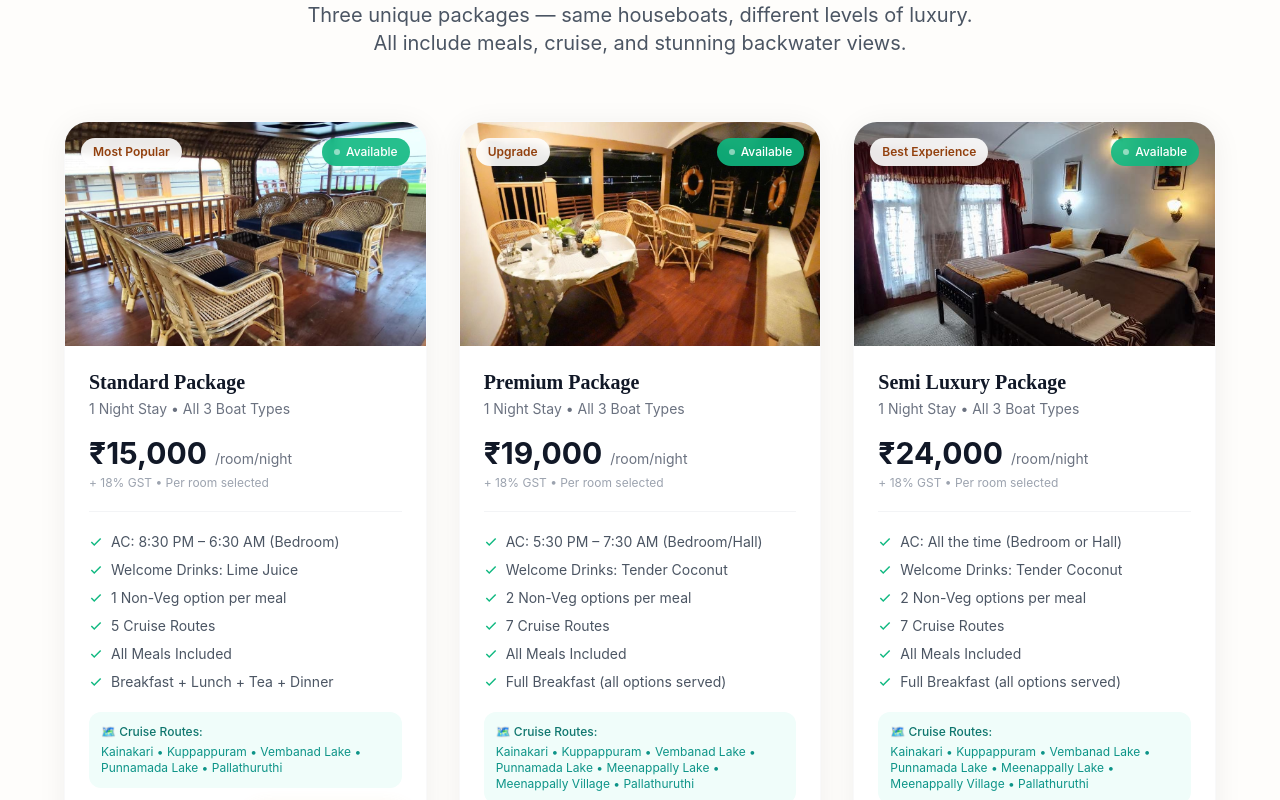
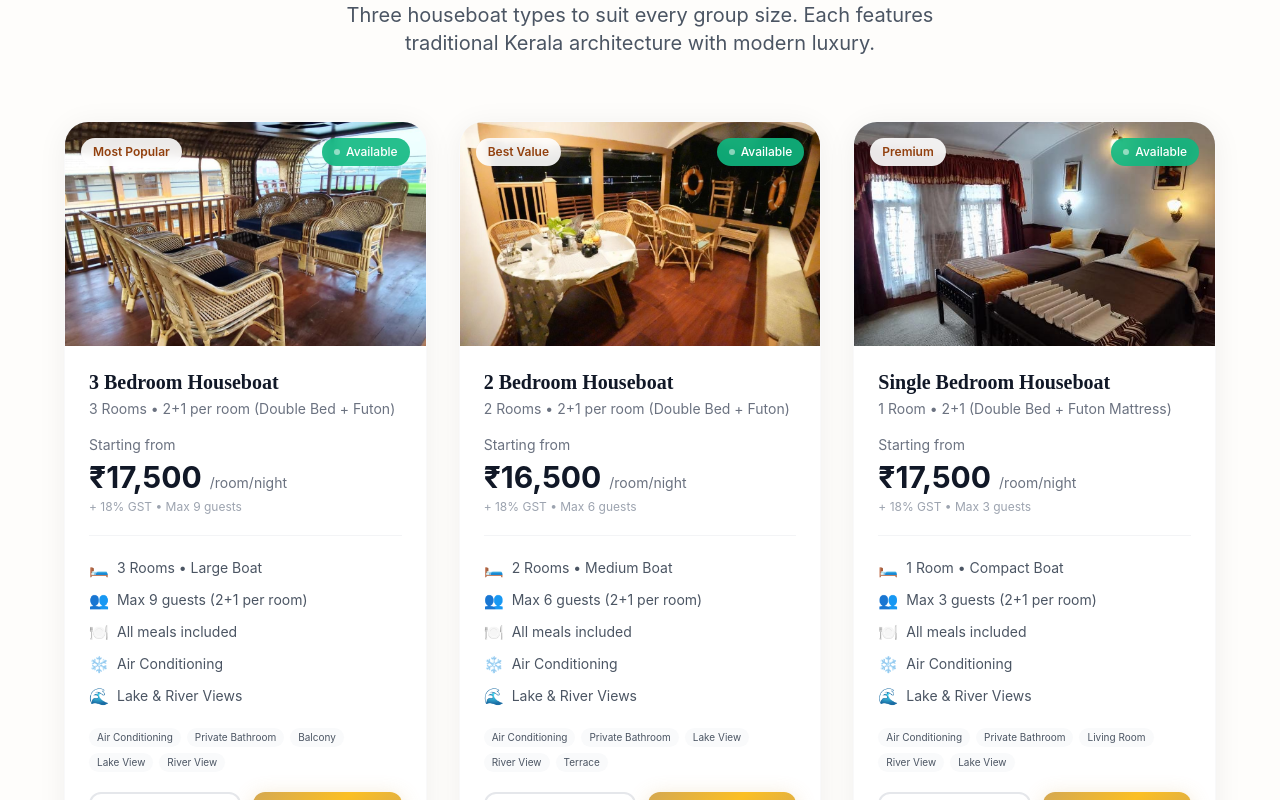
Before and after one commit to sivakum244-cell/kalappura-website, a Next.js app: page / in a window 1280 px wide. Shown: the part 4260-5060 px from the top of the page. Built offline with nearby package versions, Linux system fonts and the light colour scheme; no server answers.

Commit message:
Add both: Boat cards (1BR/2BR/3BR) first, then Packages section below

```diff
--- a/src/app/page.tsx
+++ b/src/app/page.tsx
@@ -26,11 +26,11 @@ export default function Home() {
       <PropertyOverview />
       <Gallery />
       <Rooms />
+      <Packages />
       <Experiences />
       <Amenities />
       <Location />
       <Reviews />
-      <Packages />
       <HostSection />
       <FAQ />
       <Footer />
--- a/src/components/Rooms.tsx
+++ b/src/components/Rooms.tsx
@@ -2,64 +2,8 @@
 
 import { useRef } from "react";
 import { motion, useInView } from "framer-motion";
+import { ROOMS } from "@/lib/constants";
 import { formatPrice } from "@/lib/utils";
-
-const PACKAGES = [
-  {
-    id: "standard",
-    name: "Standard Package",
-    price: 15000,
-    image: "/images/rooms/standard-cabin/1.jpg",
-    badge: "Most Popular",
-    subtitle: "1 Night Stay",
-    highlights: [
-      "AC: 8:30 PM – 6:30 AM (Bedroom)",
-      "Welcome Drinks: Lime Juice",
-      "1 Non-Veg option per meal",
-      "5 Cruise Routes",
-      "All Meals Included",
-      "Breakfast + Lunch + Tea + Dinner",
-    ],
-    routes: "Kainakari • Kuppappuram • Vembanad Lake • Punnamada Lake • Pallathuruthi",
-    availability: 3,
-  },
-  {
-    id: "premium",
-    name: "Premium Package",
-    price: 19000,
-    image: "/images/rooms/double-twin-room/1.jpg",
-    badge: "Upgrade",
-    subtitle: "1 Night Stay",
-    highlights: [
-      "AC: 5:30 PM – 7:30 AM (Bedroom/Hall)",
-      "Welcome Drinks: Tender Coconut",
-      "2 Non-Veg options per meal",
-      "7 Cruise Routes",
-      "All Meals Included",
-      "Full Breakfast (all options served)",
-    ],
-    routes: "Kainakari • Kuppappuram • Vembanad Lake • Punnamada Lake • Meenappally Lake • Meenappally Village • Pallathuruthi",
-    availability: 2,
-  },
-  {
-    id: "luxury",
-    name: "Semi Luxury Package",
-    price: 24000,
-    image: "/images/rooms/suite-river-view/1.jpg",
-    badge: "Best Experience",
-    subtitle: "1 Night Stay",
-    highlights: [
-      "AC: All the time (Bedroom or Hall)",
-      "Welcome Drinks: Tender Coconut",
-      "2 Non-Veg options per meal",
-      "7 Cruise Routes",
-      "All Meals Included",
-      "Full Breakfast (all options served)",
-    ],
-    routes: "Kainakari • Kuppappuram • Vembanad Lake • Punnamada Lake • Meenappally Lake • Meenappally Village • Pallathuruthi",
-    availability: 1,
-  },
-];
 
 export default function Rooms() {
   const ref = useRef(null);
@@ -76,20 +20,20 @@ export default function Rooms() {
           className="text-center mb-16"
         >
           <span className="inline-block px-4 py-1.5 bg-teak-100 text-teak-700 text-sm font-medium rounded-full mb-4">
-            Our Packages
+            Our Houseboats
           </span>
-          <h2 className="section-title">Choose Your Package</h2>
+          <h2 className="section-title">Choose Your Houseboat</h2>
           <p className="section-subtitle mx-auto">
-            Three unique packages — same houseboats, different levels of luxury.
-            All include meals, cruise, and stunning backwater views.
+            Three houseboat types to suit every group size.
+            Each features traditional Kerala architecture with modern luxury.
           </p>
         </motion.div>
 
-        {/* Package Cards */}
+        {/* Boat Cards */}
         <div className="grid grid-cols-1 lg:grid-cols-3 gap-8">
-          {PACKAGES.map((pkg, index) => (
+          {ROOMS.map((room, index) => (
             <motion.div
-              key={pkg.id}
+              key={room.id}
               initial={{ opacity: 0, y: 50 }}
               animate={isInView ? { opacity: 1, y: 0 } : {}}
               transition={{ duration: 0.6, delay: index * 0.2 }}
@@ -98,82 +42,91 @@ export default function Rooms() {
               {/* Image */}
               <div className="relative h-56 overflow-hidden">
                 <img
-                  src={pkg.image}
-                  alt={pkg.name}
+                  src={room.images[0]}
+                  alt={room.name}
                   className="w-full h-full object-cover transition-transform duration-700 group-hover:scale-110"
                   loading="lazy"
                 />
                 {/* Badge */}
                 <div className="absolute top-4 left-4 px-3 py-1.5 bg-white/90 backdrop-blur-sm rounded-full text-xs font-semibold text-gold-700">
-                  {pkg.badge}
+                  {room.badge}
                 </div>
                 {/* Availability */}
                 <div className="absolute top-4 right-4 flex items-center gap-1.5 px-3 py-1.5 bg-emerald-500/90 backdrop-blur-sm rounded-full">
                   <span className="w-1.5 h-1.5 rounded-full bg-white animate-pulse" />
-                  <span className="text-xs font-medium text-white">
-                    Available
-                  </span>
+                  <span className="text-xs font-medium text-white">Available</span>
                 </div>
               </div>
 
               {/* Content */}
               <div className="p-6">
-                {/* Name & Subtitle */}
+                {/* Name */}
                 <div className="mb-4">
                   <h3 className="font-display text-xl font-bold text-gray-900 leading-tight">
-                    {pkg.name}
+                    {room.name}
                   </h3>
-                  <p className="text-sm text-gray-500 mt-1">{pkg.subtitle} • All 3 Boat Types</p>
+                  <p className="text-sm text-gray-500 mt-1">
+                    {room.beds}
+                  </p>
                 </div>
 
                 {/* Price */}
                 <div className="mb-5 pb-5 border-b border-gray-100">
                   <div className="flex items-baseline gap-2">
+                    <span className="text-sm text-gray-500">Starting from</span>
+                  </div>
+                  <div className="flex items-baseline gap-2 mt-1">
                     <span className="text-3xl font-bold text-gray-900">
-                      {formatPrice(pkg.price)}
+                      {formatPrice(room.price)}
                     </span>
                     <span className="text-sm text-gray-500">/room/night</span>
                   </div>
-                  <p className="text-xs text-gray-400 mt-1">+ 18% GST • Per room selected</p>
+                  <p className="text-xs text-gray-400 mt-1">+ 18% GST • Max {room.maxGuests} guests</p>
                 </div>
 
-                {/* Highlights */}
+                {/* Room Details */}
                 <div className="space-y-2 mb-5">
-                  {pkg.highlights.map((highlight) => (
-                    <div
-                      key={highlight}
-                      className="flex items-center gap-2 text-sm text-gray-600"
-                    >
-                      <svg
-                        className="w-3.5 h-3.5 text-emerald-500 flex-shrink-0"
-                        viewBox="0 0 24 24"
-                        fill="none"
-                        stroke="currentColor"
-                        strokeWidth="2.5"
-                      >
-                        <path d="M20 6L9 17l-5-5" />
-                      </svg>
-                      <span>{highlight}</span>
-                    </div>
-                  ))}
+                  <div className="flex items-center gap-2 text-sm text-gray-600">
+                    <span className="text-base">🛏️</span>
+                    <span>{room.bedrooms} Room{room.bedrooms > 1 ? "s" : ""} • {room.size}</span>
+                  </div>
+                  <div className="flex items-center gap-2 text-sm text-gray-600">
+                    <span className="text-base">👥</span>
+                    <span>Max {room.maxGuests} guests (2+1 per room)</span>
+                  </div>
+                  <div className="flex items-center gap-2 text-sm text-gray-600">
+                    <span className="text-base">🍽️</span>
+                    <span>All meals included</span>
+                  </div>
+                  <div className="flex items-center gap-2 text-sm text-gray-600">
+                    <span className="text-base">❄️</span>
+                    <span>Air Conditioning</span>
+                  </div>
+                  <div className="flex items-center gap-2 text-sm text-gray-600">
+                    <span className="text-base">🌊</span>
+                    <span>Lake & River Views</span>
+                  </div>
                 </div>
 
-                {/* Cruise Routes */}
-                <div className="mb-5 p-3 bg-teal-50 rounded-xl">
-                  <p className="text-xs font-medium text-teal-700 mb-1">🗺️ Cruise Routes:</p>
-                  <p className="text-xs text-teal-600">{pkg.routes}</p>
+                {/* Amenities quick list */}
+                <div className="flex flex-wrap gap-1.5 mb-5">
+                  {room.amenities.slice(0, 5).map((amenity) => (
+                    <span key={amenity} className="px-2 py-0.5 bg-gray-50 text-gray-600 rounded-full text-[10px]">
+                      {amenity}
+                    </span>
+                  ))}
                 </div>
 
                 {/* Actions */}
                 <div className="flex gap-3">
                   <a
-                    href="#offers"
+                    href={`/rooms/${room.slug}`}
                     className="flex-1 text-center px-4 py-3 border-2 border-gray-200 text-gray-700 font-medium rounded-xl hover:border-gold-400 hover:text-gold-600 transition-all duration-300 text-sm"
                   >
                     View Details
                   </a>
                   <motion.a
-                    href={`/booking?room=standard-cabin&package=${pkg.id}`}
+                    href={`/booking?room=${room.id}`}
                     whileHover={{ scale: 1.02 }}
                     whileTap={{ scale: 0.98 }}
                     className="flex-1 text-center px-4 py-3 gold-gradient text-white font-semibold rounded-xl shadow-gold text-sm"
@@ -193,8 +146,8 @@ export default function Rooms() {
           transition={{ delay: 1 }}
           className="text-center text-gray-500 text-sm mt-8"
         >
-          All packages available on 1 Bedroom, 2 Bedroom & 3 Bedroom Houseboats.
-          18% GST applicable. Children (6-11): ₹1,000 extra. • Free cancellation up to 7 days before check-in.
+          All houseboats available with Standard, Premium & Semi Luxury packages.
+          18% GST applicable. Children (6-11): ₹1,000 extra. • Extra bed: ₹1,000.
         </motion.p>
       </div>
     </section>
```
